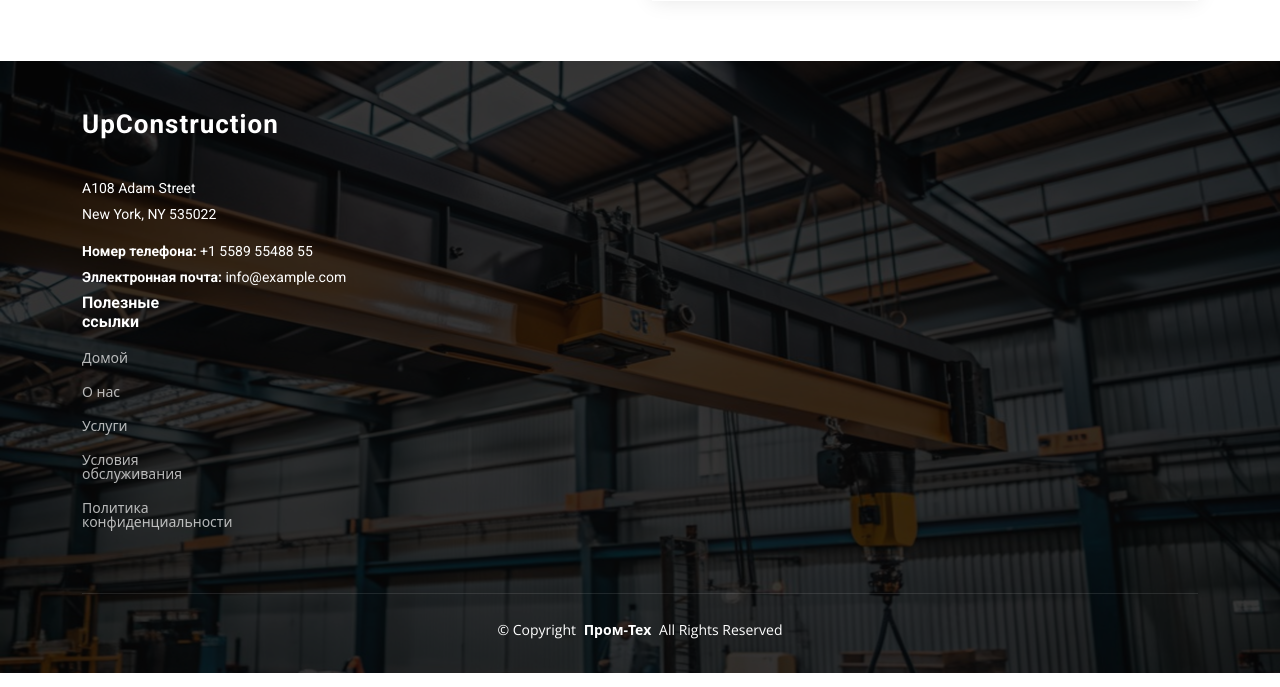
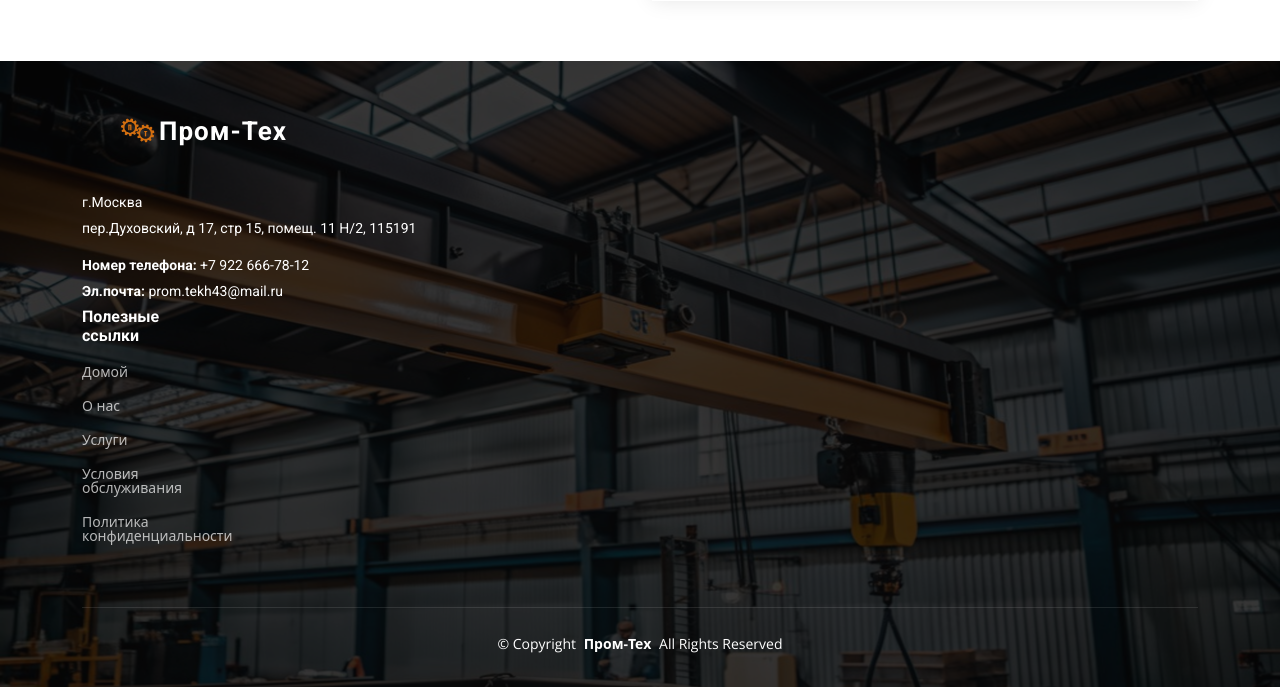
Before and after one commit to Pak-Mozga/site, a Flask app: page /contact in a window 1280 px wide. Shown: the part 987-1674 px from the top of the page. Run offline with Flask 3, Linux system fonts and the light colour scheme; some libraries are stand-ins or nearby versions.

Commit message:
я хуй знает

```diff
--- a/templates/contact.html
+++ b/templates/contact.html
@@ -1,10 +1,10 @@
 <!DOCTYPE html>
-<html lang="en">
+<html lang="ru">
 
 <head>
   <meta charset="utf-8">
   <meta content="width=device-width, initial-scale=1.0" name="viewport">
-  <title>Contact - UpConstruction Bootstrap Template</title>
+  <title>Контакты</title>
   <meta name="description" content="">
   <meta name="keywords" content="">
 
@@ -43,8 +43,14 @@
     <div class="container-fluid container-xl position-relative d-flex align-items-center justify-content-between">
 
       <a href="index.html" class="logo d-flex align-items-center">
-        <!-- Uncomment the line below if you also wish to use an image logo -->
-        <!-- <img src="assets/img/logo.png" alt=""> -->
+
+        <div id="header">
+          <img class="banner" src="{{url_for('static', filename='assets/img/header.png')}}"  style="position: relative; left: 20px;" />
+
+
+        </div>
+
+
         <h1 class="sitename">Пром-Тех</h1> <span>.</span>
       </a>
 
@@ -72,7 +78,7 @@
               <li><a href="#">Dropdown 4</a></li>
             </ul>
           </li>
-          <li><a href="contact.html" class="active">CКонтакты</a></li>
+          <li><a href="contact.html" class="active">Контакты</a></li>
         </ul>
         <i class="mobile-nav-toggle d-xl-none bi bi-list"></i>
       </nav>
@@ -106,7 +112,7 @@
             <div class="info-item d-flex flex-column justify-content-center align-items-center" data-aos="fade-up" data-aos-delay="200">
               <i class="bi bi-geo-alt"></i>
               <h3>Адрес</h3>
-              <p>A108 Adam Street, New York, NY 535022</p>
+              <p>г.Москва, пер.Духовский, д 17, стр 15, помещ. 11 Н/2, 115191</p>
             </div>
           </div><!-- End Info Item -->
 
@@ -114,7 +120,7 @@
             <div class="info-item d-flex flex-column justify-content-center align-items-center" data-aos="fade-up" data-aos-delay="300">
               <i class="bi bi-telephone"></i>
               <h3>Позвонить нам</h3>
-              <p>+1 5589 55488 55</p>
+              <p>+7 922 666-78-12</p>
             </div>
           </div><!-- End Info Item -->
 
@@ -122,7 +128,7 @@
             <div class="info-item d-flex flex-column justify-content-center align-items-center" data-aos="fade-up" data-aos-delay="400">
               <i class="bi bi-envelope"></i>
               <h3>Написать нам</h3>
-              <p>info@example.com</p>
+              <p>prom.tekh43@mail.ru</p>
             </div>
           </div><!-- End Info Item -->
 
@@ -130,7 +136,7 @@
 
         <div class="row gy-4 mt-1">
           <div class="col-lg-6" data-aos="fade-up" data-aos-delay="300">
-            <iframe src="https://www.google.com/maps/embed?pb=!1m14!1m8!1m3!1d48389.78314118045!2d-74.006138!3d40.710059!3m2!1i1024!2i768!4f13.1!3m3!1m2!1s0x89c25a22a3bda30d%3A0xb89d1fe6bc499443!2sDowntown%20Conference%20Center!5e0!3m2!1sen!2sus!4v1676961268712!5m2!1sen!2sus" frameborder="0" style="border:0; width: 100%; height: 400px;" allowfullscreen="" loading="lazy" referrerpolicy="no-referrer-when-downgrade"></iframe>
+            <iframe src="https://www.google.com/maps/embed?pb=!1m18!1m12!1m3!1d281.01658090053917!2d37.61558868434816!3d55.70406602638206!2m3!1f0!2f0!3f0!3m2!1i1024!2i768!4f13.1!3m3!1m2!1s0x46b54b44aa6a548d%3A0xad10888f1347c88c!2z0JTRg9GF0L7QstGB0LrQvtC5INC_0LXRgC4sIDE3INGB0YLRgNC-0LXQvdC40LUgMTUsINCc0L7RgdC60LLQsCwgMTE1MTkx!5e0!3m2!1sru!2sru!4v1733813563443!5m2!1sru!2sru" frameborder="0" style="border:0; width: 100%; height: 400px;" allowfullscreen="" loading="lazy" referrerpolicy="no-referrer-when-downgrade"></iframe>
           </div><!-- End Google Maps -->
 
           <div class="col-lg-6">
@@ -138,19 +144,19 @@
               <div class="row gy-4">
 
                 <div class="col-md-6">
-                  <input type="text" name="name" class="form-control" placeholder="Your Name" required="">
+                  <input type="text" name="name" class="form-control" placeholder="Имя" required="">
                 </div>
 
                 <div class="col-md-6 ">
-                  <input type="email" class="form-control" name="email" placeholder="Your Email" required="">
+                  <input type="email" class="form-control" name="email" placeholder="Эл.почта" required="">
                 </div>
 
                 <div class="col-md-12">
-                  <input type="text" class="form-control" name="subject" placeholder="Subject" required="">
+                  <input type="text" class="form-control" name="subject" placeholder="Тема" required="">
                 </div>
 
                 <div class="col-md-12">
-                  <textarea class="form-control" name="message" rows="6" placeholder="Message" required=""></textarea>
+                  <textarea class="form-control" name="message" rows="6" placeholder="Сообщение" required=""></textarea>
                 </div>
 
                 <div class="col-md-12 text-center">
@@ -179,13 +185,21 @@
       <div class="row gy-4">
         <div class="col-lg-4 col-md-6 footer-about">
           <a href="index.html" class="logo d-flex align-items-center">
-            <span class="sitename">UpConstruction</span>
+
+            <div id="header">
+              <img class="banner" src="{{url_for('static', filename='assets/img/header.png')}}"  style="position: relative; left: 20px;" />
+
+
+            </div>
+
+
+            <span class="sitename">Пром-Тех</span>
           </a>
           <div class="footer-contact pt-3">
-            <p>A108 Adam Street</p>
-            <p>New York, NY 535022</p>
-            <p class="mt-3"><strong>Номер телефона:</strong> <span>+1 5589 55488 55</span></p>
-            <p><strong>Эллектронная почта:</strong> <span>info@example.com</span></p>
+            <p>г.Москва</p>
+            <p>пер.Духовский, д 17, стр 15, помещ. 11 Н/2, 115191</p>
+            <p class="mt-3"><strong>Номер телефона:</strong> <span>+7 922 666-78-12</span></p>
+            <p><strong>Эл.почта:</strong> <span>prom.tekh43@mail.ru</span></p>
           </div>
 
 
```
Also changed, not shown: templates/about.html (+24 -14 lines), templates/starter-page.html (+12 -4 lines).
